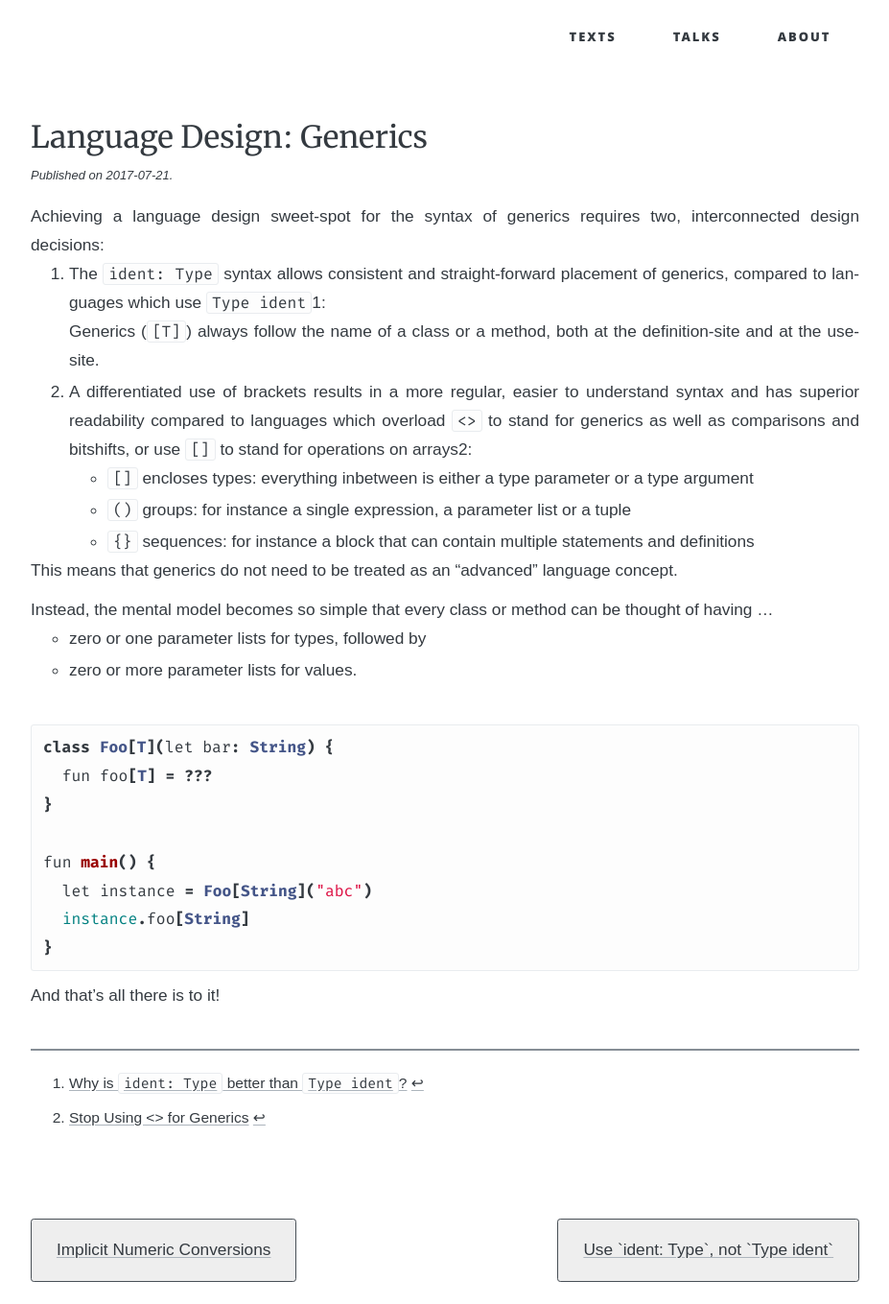
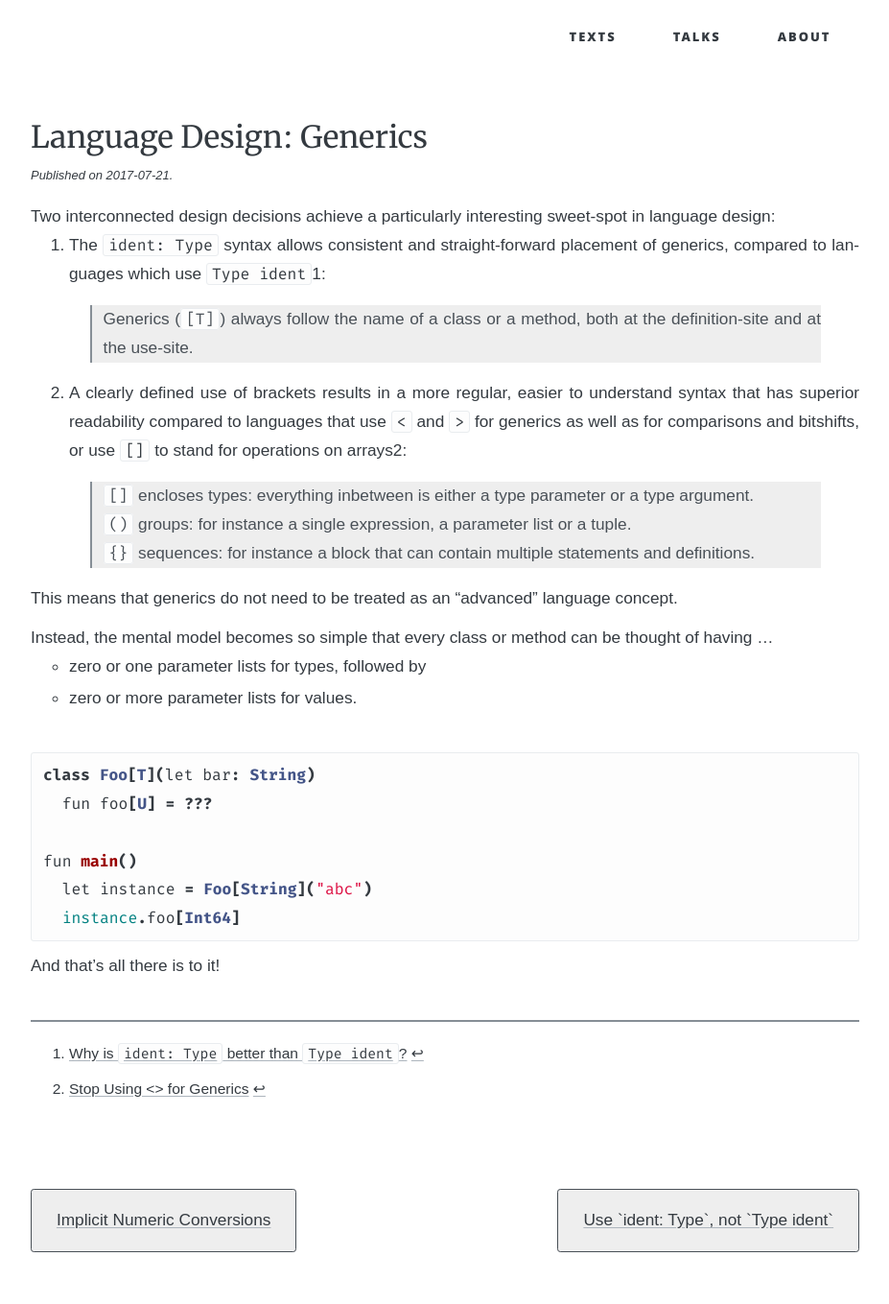
Before and after one commit to soc/soc.me, a Jekyll site: the page built from _languages/generics.md, in a window 1280 px wide. Shown: the whole page at 96% size, without its empty margins (176-1103 px from the left). Built offline with Jekyll 4.4.1, drawn with Linux system fonts in a browser that asks for light colours; some web fonts are replaced; after the commit the page ends 1329 px from its top, so only the background shows below that.

````diff
--- a/_languages/generics.md
+++ b/_languages/generics.md
@@ -4,20 +4,18 @@
 redirect_from: "/lessons-learned/generics"
 ---
 
-Achieving a language design sweet-spot for the syntax of generics requires two, interconnected
-design decisions:
+Two interconnected design decisions achieve a particularly interesting sweet-spot in language design:
 
 
 1. The `ident: Type` syntax allows consistent and straight-forward placement of generics, compared
-   to languages which use `Type ident`[^identtype]:<br/>
-   Generics (`[T]`) always follow the name of a class or a method, both at the definition-site and at the use-site.
-2. A differentiated use of brackets results in a more regular, easier
-   to understand syntax and has superior readability compared to languages which
-   overload `<>` to stand for generics as well as comparisons and bitshifts,
-   or use `[]` to stand for operations on arrays[^stop-generics]:
-     - `[]` encloses types: everything inbetween is either a type parameter or a type argument
-     - `()` groups: for instance a single expression, a parameter list or a tuple
-     - `{}` sequences: for instance a block that can contain multiple statements and definitions
+   to languages which use `Type ident`[^identtype]:
+   > Generics (`[T]`) always follow the name of a class or a method, both at the definition-site and at the use-site.
+2. A clearly defined use of brackets results in a more regular, easier to understand syntax that has
+   superior readability compared to languages that use `<` and `>` for generics as well as for
+   comparisons and bitshifts, or use `[]` to stand for operations on arrays[^stop-generics]:
+   > `[]` encloses types: everything inbetween is either a type parameter or a type argument.<br/>
+   > `()` groups: for instance a single expression, a parameter list or a tuple.<br/>
+   > `{}` sequences: for instance a block that can contain multiple statements and definitions.
 
 This means that generics do not need to be treated as an "advanced" language concept.
 
@@ -30,14 +28,12 @@
 <br/>
 
 ```scala
-class Foo[T](let bar: String) {
-  fun foo[T] = ???
-}
+class Foo[T](let bar: String)
+  fun foo[U] = ???
 
-fun main() {
+fun main()
   let instance = Foo[String]("abc")
-  instance.foo[String]
-}
+  instance.foo[Int64]
 ```
 
 
````
Also changed, not shown: index.md (+2 -1 lines).
